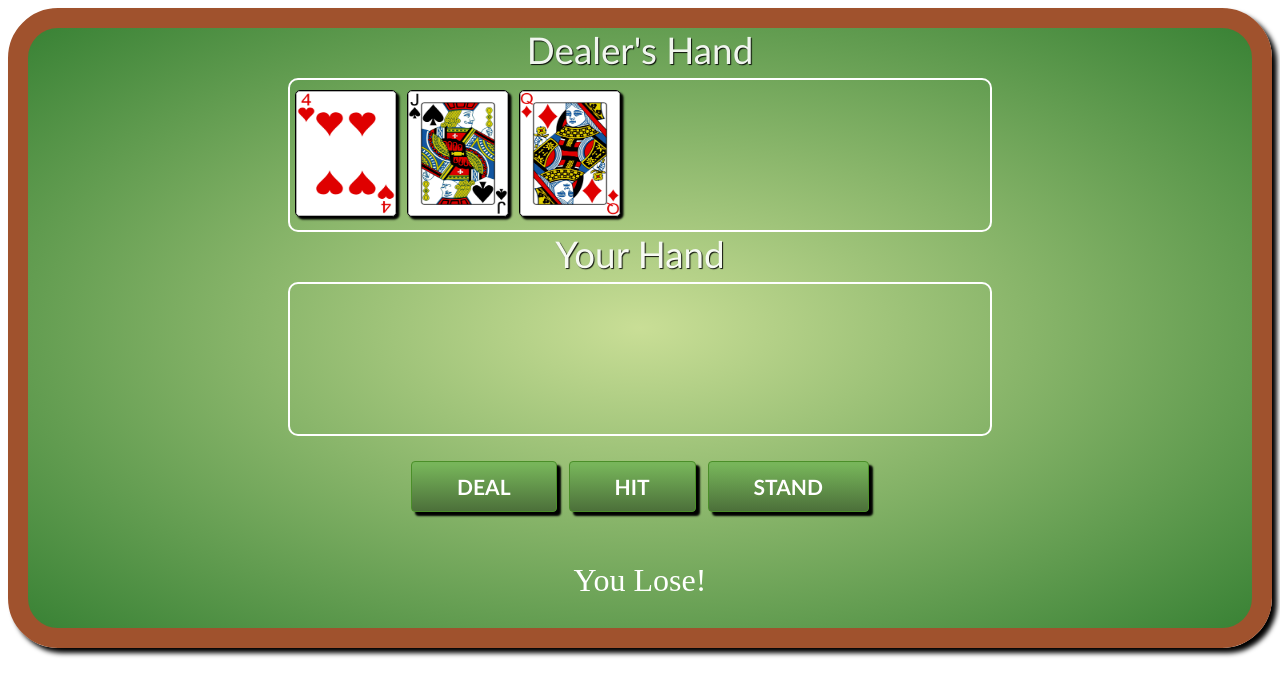
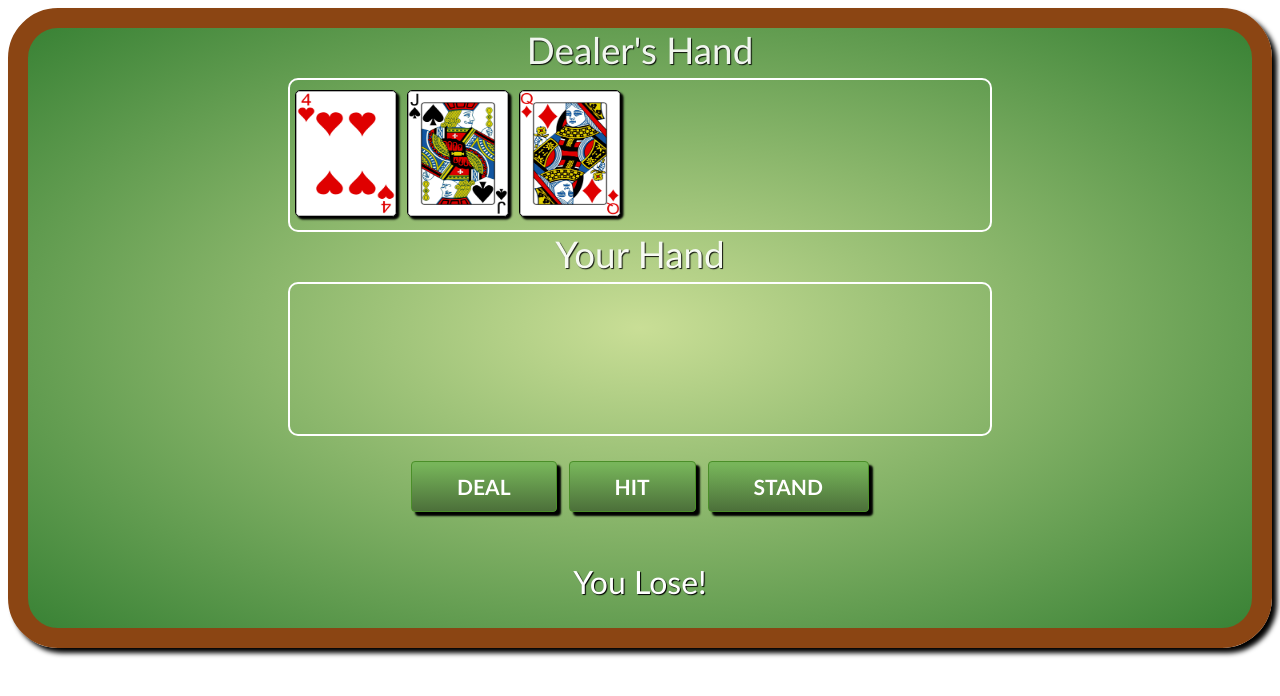
Before and after one commit to codybarber/blackjack, a plain HTML site: page index.html in a window 1280 px wide. Both pictures are taken after a click on the button "STAND". Drawn offline with Linux system fonts and the light colour scheme.

```diff
--- a/blackjack.css
+++ b/blackjack.css
@@ -4,7 +4,7 @@
   background: -webkit-radial-gradient(center, ellipse cover,  rgba(201,222,150,1) 0%,rgba(138,182,107,1) 44%,rgba(57,130,53,1) 100%); /* Chrome10-25,Safari5.1-6 */
   background: radial-gradient(ellipse at center,  rgba(201,222,150,1) 0%,rgba(138,182,107,1) 44%,rgba(57,130,53,1) 100%); /* W3C, IE10+, FF16+, Chrome26+, Opera12+, Safari7+ */
   filter: progid:DXImageTransform.Microsoft.gradient( startColorstr='#c9de96', endColorstr='#398235',GradientType=1 ); /* IE6-9 fallback on horizontal gradient */
-  border: sienna solid 20px;
+  border: saddlebrown solid 20px;
   border-radius: 50px;
   height: 600px;
   text-align: center;
@@ -20,7 +20,6 @@
   margin: auto;
   font-family: 'Trebuchet MS';
   text-shadow: 1px 1px 1px black;
-
 }
 
 #buttonPadding {
@@ -224,4 +223,6 @@ img {
 #messages {
   font-size: 2em;
   color: white;
+  text-shadow: 1px 1px 1px black;
+  font-family: 'Trebuchet MS';
 }
--- a/blackjack.js
+++ b/blackjack.js
@@ -122,8 +122,6 @@ function dealCard(hand, element) {
   var card = deck[Math.floor(Math.random() * deck.length)];
   deck.pop(card);
   hand.push(card);
-  // card = deck.pop();
-  // hand.push(card);
   var url = '<img src="images/'+ card.name + '.png"/>';
   $(element).append(url);
 }
@@ -162,7 +160,6 @@ $(function() {
     checkForBust();
   });
 
-
   $('#hitButton').click(function() {
     dealCard(playerHand, '#playerHand')
     checkForBust();
@@ -174,7 +171,7 @@ $(function() {
       dealCard(dealerHand, '#dealerHand');
       dealerPoints = calculatePoints(dealerHand);
     }
-    if (!checkForBust());
+    if (checkForBust() === false);
       var playerPoints = calculatePoints(playerHand);
       var dealerPoints = calculatePoints(dealerHand);
       if (playerPoints > dealerPoints) {
```
